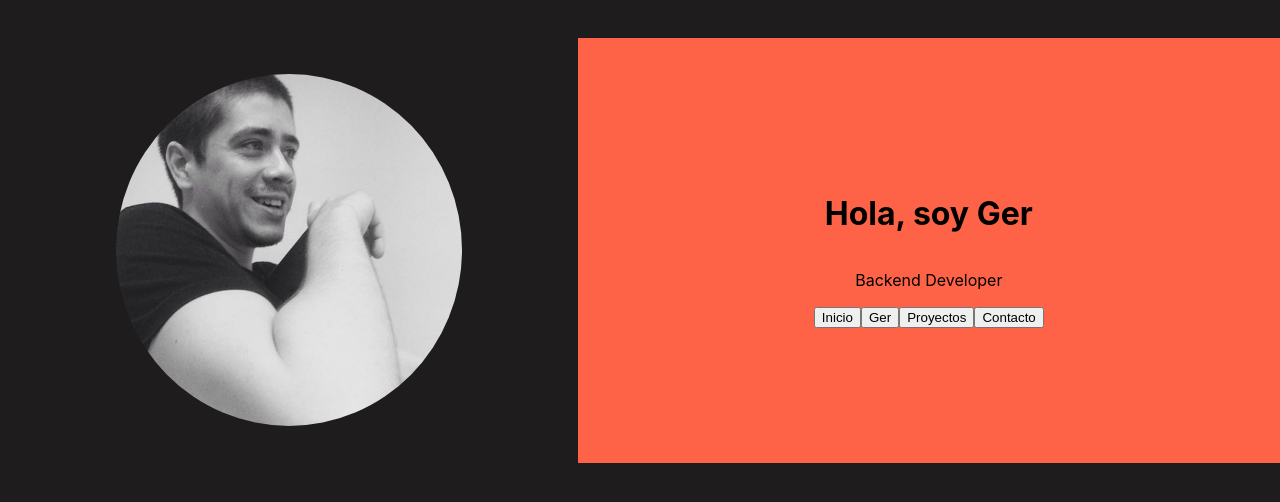
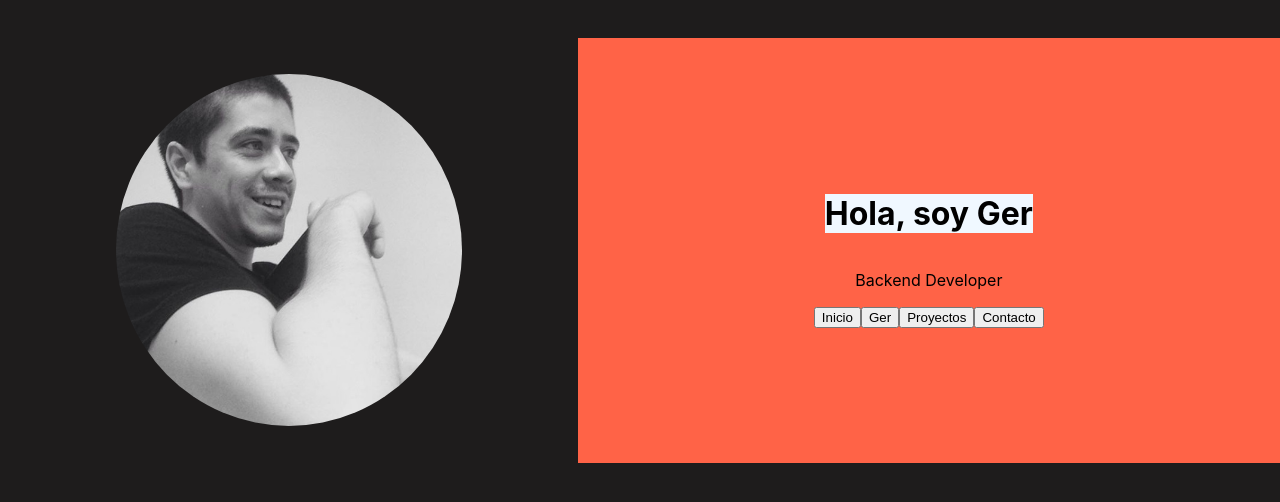
Before and after one commit to CGermanSoto/portfolio-react, a React (Create React App) app: page / in a window 1280 px wide. Shown: the top 502 px of the page. Built offline with nearby package versions, Linux system fonts and the light colour scheme.

Commit message:
commit transitorio

```diff
--- a/src/Styles/DinamicWindow.css
+++ b/src/Styles/DinamicWindow.css
@@ -9,3 +9,8 @@
     justify-content: center;
     align-items: center;
 }
+
+.window-title {
+    background-color: aliceblue;
+    padding-top: 0;
+}
```
